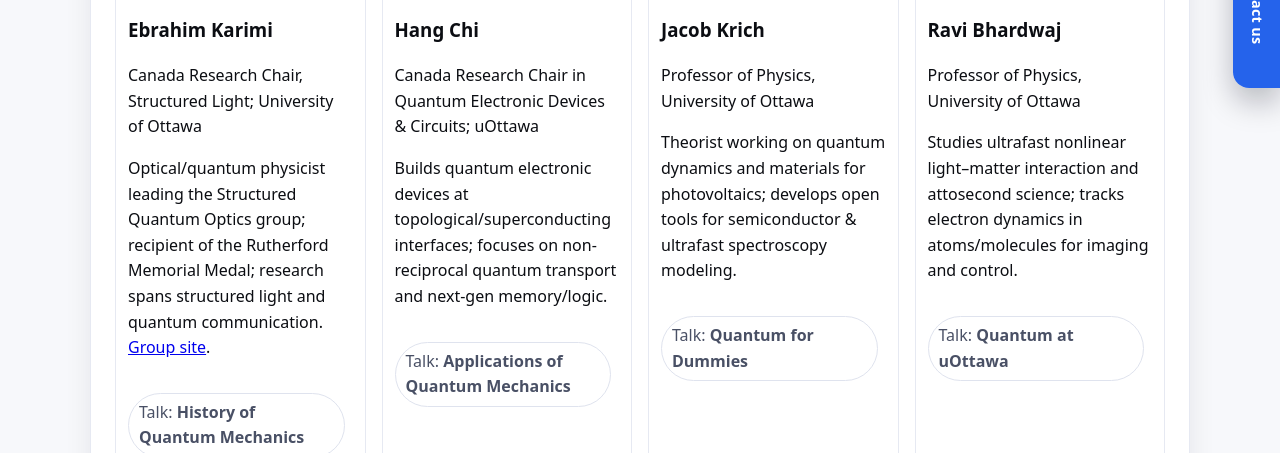
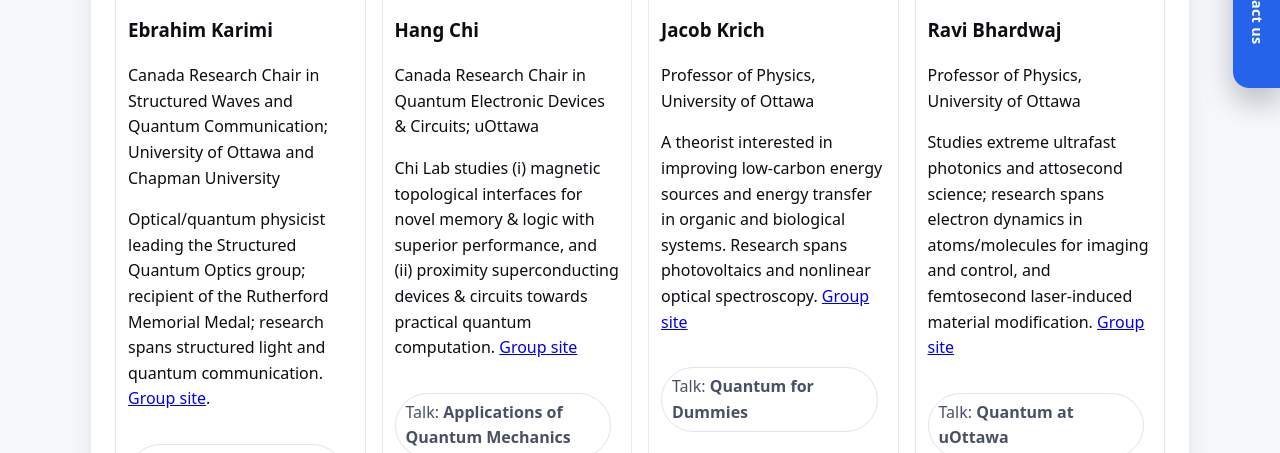
Before and after one commit to utkarshh-singh/fall-fest-2025-website, a Jekyll site: the page built from speakers.md, in a window 1280 px wide and 900 px high, cut to the strip 447-900 px from the top of the window. Built offline with Jekyll 4.4.1, drawn with Linux system fonts in a browser that asks for light colours.

Commit message:
Update speakers.md

```diff
--- a/speakers.md
+++ b/speakers.md
@@ -17,7 +17,7 @@
       <article class="person">
         <img src="{{ '/assets/people/karimi.jpg' | relative_url }}" alt="Ebrahim Karimi headshot" loading="lazy">
         <h3>Ebrahim Karimi</h3>
-        <p class="affil">Canada Research Chair, Structured Light; University of Ottawa</p>
+        <p class="affil">Canada Research Chair in Structured Waves and Quantum Communication; University of Ottawa and Chapman University</p>
         <p class="bio">
           Optical/quantum physicist leading the Structured Quantum Optics group; recipient of the Rutherford Memorial
           Medal; research spans structured light and quantum communication. <a href="https://www.sqogroup.ca/" target="_blank" rel="noopener">Group site</a>.
@@ -31,8 +31,7 @@
         <h3>Hang Chi</h3>
         <p class="affil">Canada Research Chair in Quantum Electronic Devices & Circuits; uOttawa</p>
         <p class="bio">
-          Builds quantum electronic devices at topological/superconducting interfaces; focuses on non-reciprocal
-          quantum transport and next-gen memory/logic.
+          Chi Lab studies (i) magnetic topological interfaces for novel memory & logic with superior performance, and (ii) proximity superconducting devices & circuits towards practical quantum computation. <a href="https://www.creatematerials.org/" target="_blank" rel="noopener">Group site</a>
         </p>
         <p class="pill">Talk: <strong>Applications of Quantum Mechanics</strong></p>
       </article>
@@ -43,20 +42,19 @@
         <h3>Jacob Krich</h3>
         <p class="affil">Professor of Physics, University of Ottawa</p>
         <p class="bio">
-          Theorist working on quantum dynamics and materials for photovoltaics; develops open tools for
-          semiconductor & ultrafast spectroscopy modeling.
+          A theorist interested in improving low-carbon energy sources and energy transfer in organic and biological systems. Research spans photovoltaics and nonlinear optical spectroscopy. <a href="http://www.krichlab.ca/" target="_blank" rel="noopener">Group site</a>
         </p>
         <p class="pill">Talk: <strong>Quantum for Dummies</strong></p>
       </article>
 
       <!-- Ravi Bhardwaj -->
       <article class="person">
-        <img src="{{ '/assets/people/ravi-bhardwaj.jpg' | relative_url }}" alt="Ravi Bhardwaj headshot" loading="lazy">
+        <img src="{{ '/assets/people/ravi.jpg' | relative_url }}" alt="Ravi Bhardwaj headshot" loading="lazy">
         <h3>Ravi Bhardwaj</h3>
         <p class="affil">Professor of Physics, University of Ottawa</p>
         <p class="bio">
-          Studies ultrafast nonlinear light–matter interaction and attosecond science; tracks electron
-          dynamics in atoms/molecules for imaging and control.
+          Studies extreme ultrafast photonics and attosecond science; research spans electron
+          dynamics in atoms/molecules for imaging and control, and femtosecond laser-induced material modification. <a href="https://mysite.science.uottawa.ca/rvedula/index.html" target="_blank" rel="noopener">Group site</a>
         </p>
         <p class="pill">Talk: <strong>Quantum at uOttawa</strong></p>
       </article>
```
